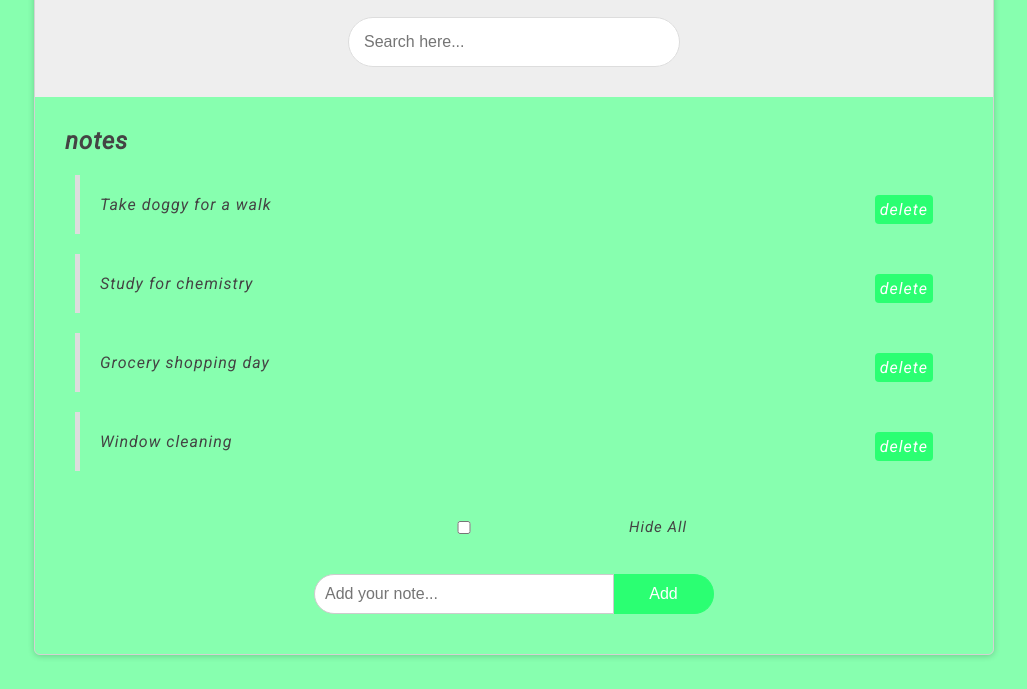
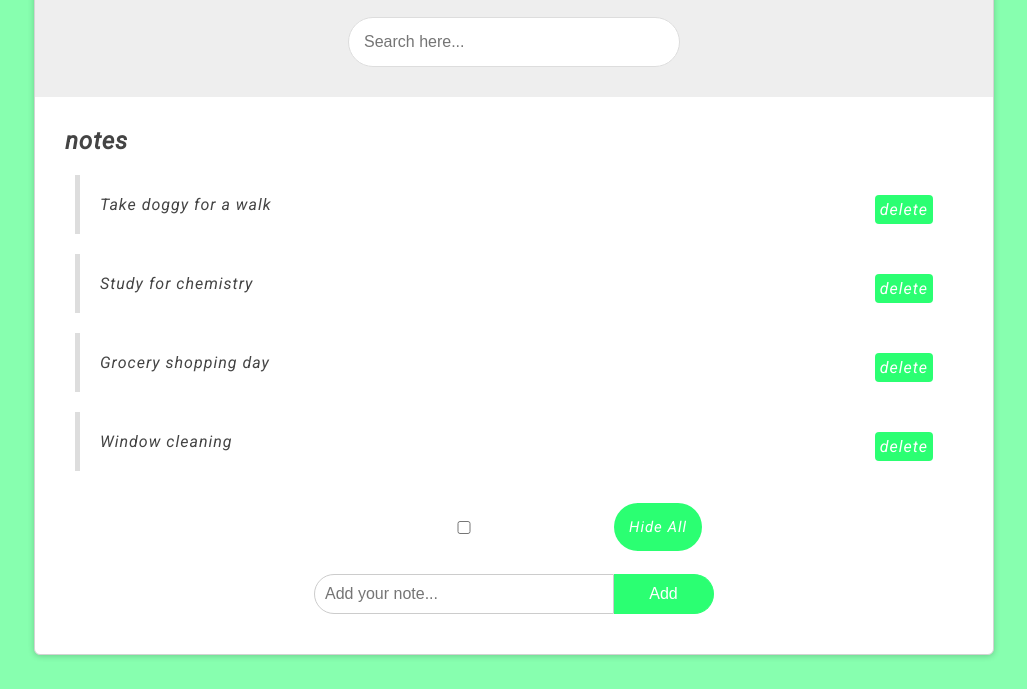
Before and after one commit to taraxdev/Todo, a plain HTML site: page index.html in a window 1280 px wide. Shown: the part 111-800 px from the top of the page, without its empty margins (126-1153 px from the left). Drawn offline with Linux system fonts and the light colour scheme.

Commit message:
Update style.css

```diff
--- a/style.css
+++ b/style.css
@@ -26,6 +26,7 @@ body{
     padding: 0 0 20px;
     overflow: hidden;
     border: 1px solid lightgray;
+    background-color: #fff;
 }
 
 #page-banner{
@@ -145,8 +146,8 @@ body{
 
 #add-note label {
     line-height: 52px;
-    /* background-color: #2bff72;
-    color: #fff; */
+    background-color: #2bff72;
+    color: #fff;
     padding: 15px;
     border-radius: 30px;
     cursor: pointer;
```
